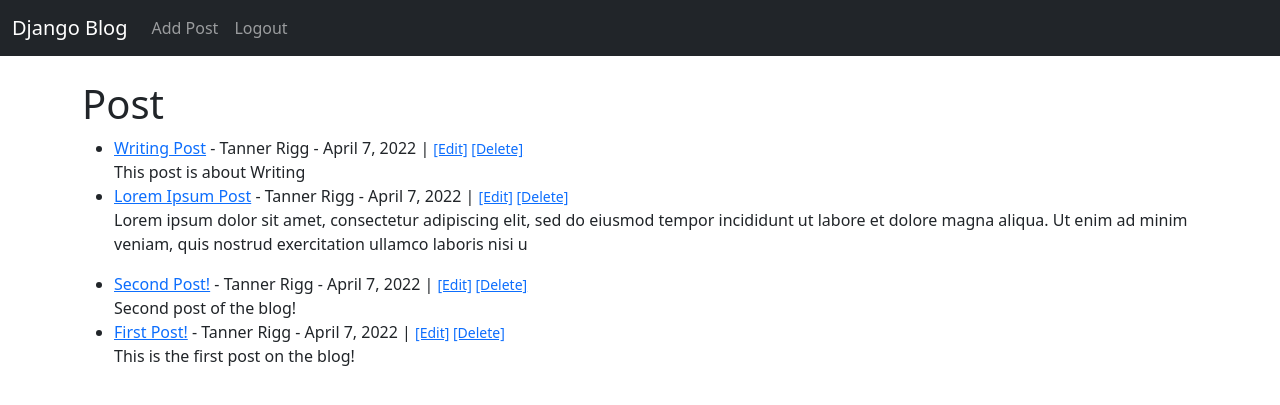
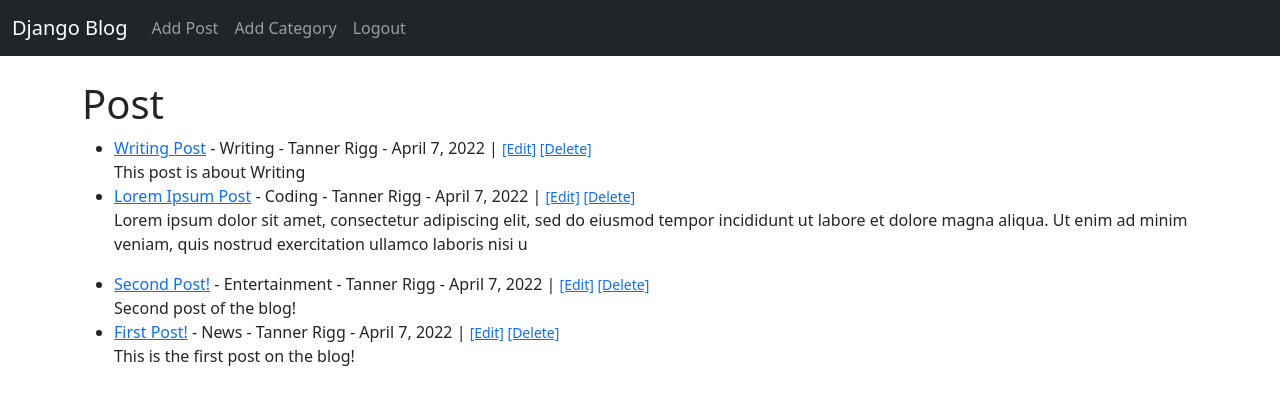
Before and after one commit to trigg8/Django_Blog, a Django app: page / in a window 1280 px wide. Shown: the top 405 px of the page. Run offline with Django 4.2, Linux system fonts and the light colour scheme; a user stored in the database is signed in; data comes from the database, SQL or seed files in the repository; both versions use the stored data as it was after the commit.

Commit message:
added in categories

```diff
--- a/theblog/admin.py
+++ b/theblog/admin.py
@@ -1,5 +1,6 @@
 from django.contrib import admin
-from .models import Post
+from .models import Post, Category
 
 
 admin.site.register(Post)
+admin.site.register(Category)
--- a/theblog/forms.py
+++ b/theblog/forms.py
@@ -1,23 +1,37 @@
 from django import forms
-from .models import Post
+from .models import Post, Category
+
+# Hard code catogries not dynmic will not use for this use case
+#choices = [('coding', 'coding'), ('writing', 'writing'), ('sports', 'sports'), ('entertainment', 'entertainment')]
+
+choices = Category.objects.all().values_list('name', 'name')
+
+choice_list = []
+
+for item in choices:
+    choice_list.append(item)
+
+sorted_choice_list = sorted(choice_list)
 
 class PostForm(forms.ModelForm):
     class Meta:
         model = Post
-        fields = ('title', 'author', 'body')
+        fields = ('title', 'author', 'category', 'body')
 
         widgets = {
             'title': forms.TextInput(attrs={'class': 'form-control'}),
             'author': forms.Select(attrs={'class': 'form-control'}),
+            'category': forms.Select(choices= sorted_choice_list, attrs={'class': 'form-control'}),
             'body': forms.Textarea(attrs={'class': 'form-control'}),
         }
 
 class EditForm(forms.ModelForm):
     class Meta:
         model = Post
-        fields = ('title', 'body')
+        fields = ('title', 'category', 'body')
 
         widgets = {
             'title': forms.TextInput(attrs={'class': 'form-control'}),
+            'category': forms.Select(choices= sorted_choice_list, attrs={'class': 'form-control'}), #choices must be before attrs
             'body': forms.Textarea(attrs={'class': 'form-control'}),
         }
--- a/theblog/models.py
+++ b/theblog/models.py
@@ -2,12 +2,23 @@ from django.db import models
 from django.contrib.auth.models import User
 from django.urls import reverse
 from datetime import datetime, date
+
+class Category(models.Model):
+    name = models.CharField(max_length=255)
+
+    def __str__(self):
+        return self.name
+
+    def get_absolute_url(self):
+        #return reverse('article-detail', args=(str(self.id)))
+        return reverse('home')
 
 class Post(models.Model):
     title = models.CharField(max_length=255)
     author = models.ForeignKey(User, on_delete=models.CASCADE)
     body = models.TextField()
     post_date = models.DateField(auto_now_add=True)
+    category = models.CharField(max_length=255, default='unspecified')
 
     def __str__(self):
         return self.title + ' | ' + str(self.author)
--- a/theblog/templates/base.html
+++ b/theblog/templates/base.html
@@ -31,6 +31,11 @@
                 </li>
 
                 <li class="nav-item">
+                  <a class="nav-link" href="{% url 'add_category' %}">
+                    Add Category</a>
+                </li>
+
+                <li class="nav-item">
                   <a class="nav-link" href="{% url 'logout' %}">
                     Logout</a>
                 </li>
--- a/theblog/templates/home.html
+++ b/theblog/templates/home.html
@@ -6,8 +6,10 @@
 
 <ul>
 {% for post in object_list %}
-    <li><a href="{% url 'article-detail' post.pk %}">{{ post.title }}</a> - {{ post.author.first_name }} {{ post.author.last_name }} -
-    {{ post.post_date }} |
+    <li><a href="{% url 'article-detail' post.pk %}">{{ post.title }}</a>
+        - {{ post.category }}
+         - {{ post.author.first_name }} {{ post.author.last_name }}
+          - {{ post.post_date }} |
     {% if user.is_authenticated %}
         <small>
             <a href="{% url 'update_post' post.pk %}">[Edit]</a>
--- a/theblog/urls.py
+++ b/theblog/urls.py
@@ -1,5 +1,5 @@
 from django.urls import path
-from .views import AddPostView, HomeView, ArticleDetailView, UpdatePostView, DeletePostView
+from .views import AddPostView, HomeView, ArticleDetailView, UpdatePostView, DeletePostView, AddCategoryView
 
 urlpatterns = [
     #path('', views.home, name='home'),
@@ -8,4 +8,5 @@ urlpatterns = [
     path('add_post/', AddPostView.as_view(), name='add_post'),
     path('article/edit/<int:pk>', UpdatePostView.as_view(), name='update_post'),
     path('article/<int:pk>/remove', DeletePostView.as_view(), name='delete_post'),
+    path('add_category/',  AddCategoryView.as_view(), name='add_category')
 ]
--- a/theblog/views.py
+++ b/theblog/views.py
@@ -1,6 +1,6 @@
 from django.shortcuts import render
 from django.views.generic import ListView, DetailView,CreateView,UpdateView, DeleteView
-from .models import Post
+from .models import Post, Category
 from .forms import EditForm, PostForm
 from django.urls import reverse_lazy
 
@@ -21,9 +21,13 @@ class AddPostView(CreateView):
     model = Post
     form_class = PostForm
     template_name = 'add_post.html'
-
     #fields = '__all__'
     #fields = ('title', 'body')
+
+class AddCategoryView(CreateView):
+    model = Category
+    template_name = 'add_category.html'
+    fields = '__all__'
 
 class UpdatePostView(UpdateView):
     model = Post
```
Also changed, not shown: theblog/templates/add_category.html (added, +24 -0 lines), db.sqlite3, theblog/migrations/0005_category_post_category.py (added).
